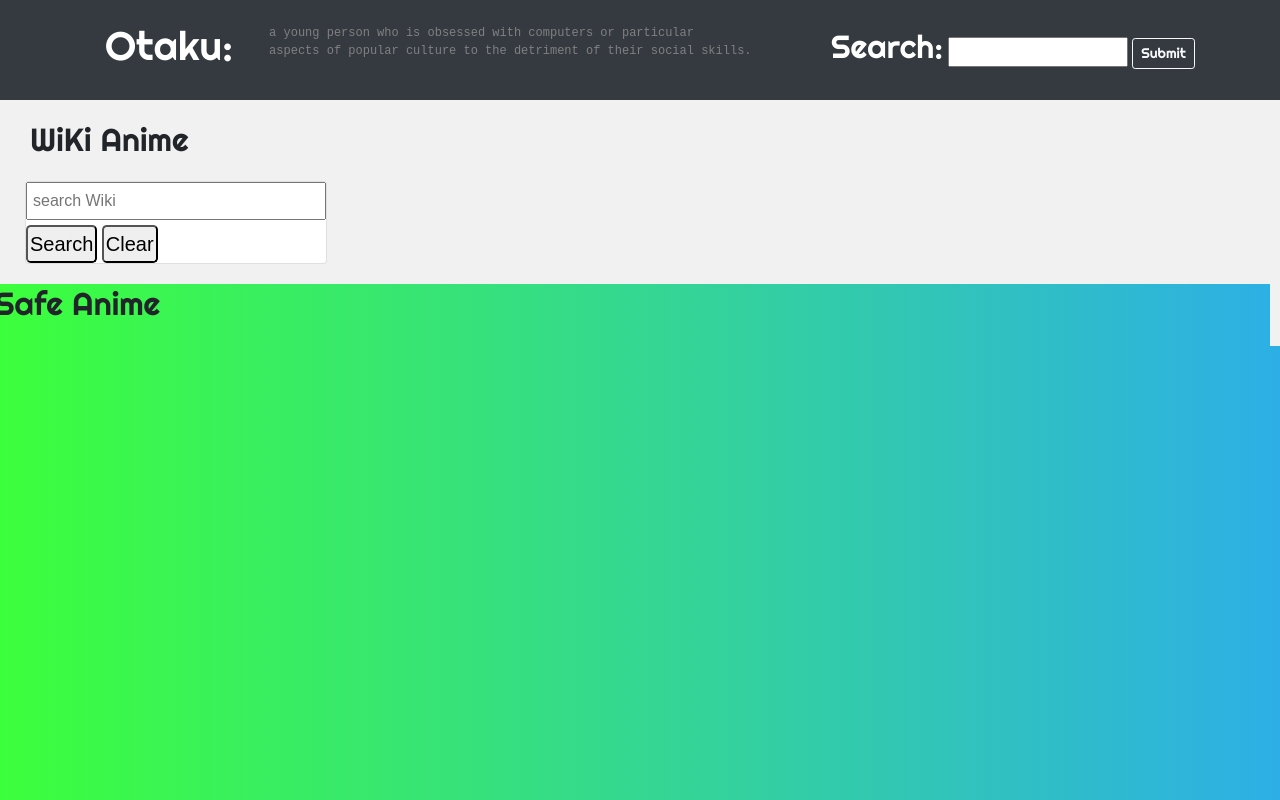
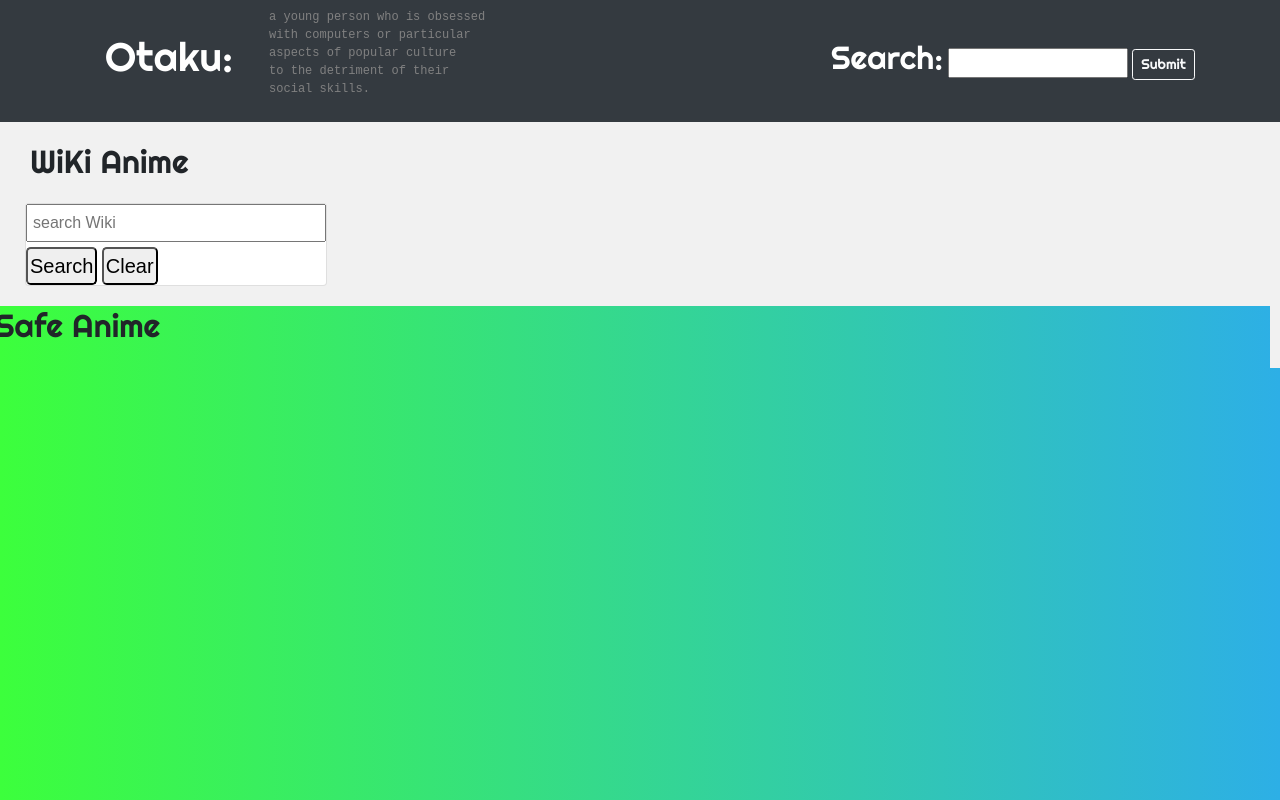
Before and after one commit to notintheup/otaku, a plain HTML site: page index.html in a window 1280 px wide. Shown: the top 800 px of the page. Drawn offline with nearby package versions, Linux system fonts and the light colour scheme; no server answers.

Commit message:
def fix4

```diff
--- a/assets/css/style.css
+++ b/assets/css/style.css
@@ -69,7 +69,6 @@ body {
   margin: 0;
   background-color: #000000;
   padding: 0px;
-  /* padding-top: 10px; */
   margin: 0px;
 }
 
--- a/index.html
+++ b/index.html
@@ -15,8 +15,8 @@
     <nav class="navbar navbar-expand-lg navbar-dark bg-dark fixed-top">
         <div class="container">
             <a class="navbar-brand" href="#"><h1>Otaku: </h1></a>
-            <p>a young person who is obsessed with computers or particular <br>
-                aspects of popular culture to the detriment of their social skills.</p>
+            <p>a young person who is obsessed<br> with computers or particular <br>
+                aspects of popular culture<br> to the detriment of their<br> social skills.</p>
             <button class="navbar-toggler" type="button" data-toggle="collapse" data-target="#navbarResponsive"
                 aria-controls="navbarResponsive" aria-expanded="false" aria-label="Toggle navigation">
                 <span class="navbar-toggler-icon"></span>
```
